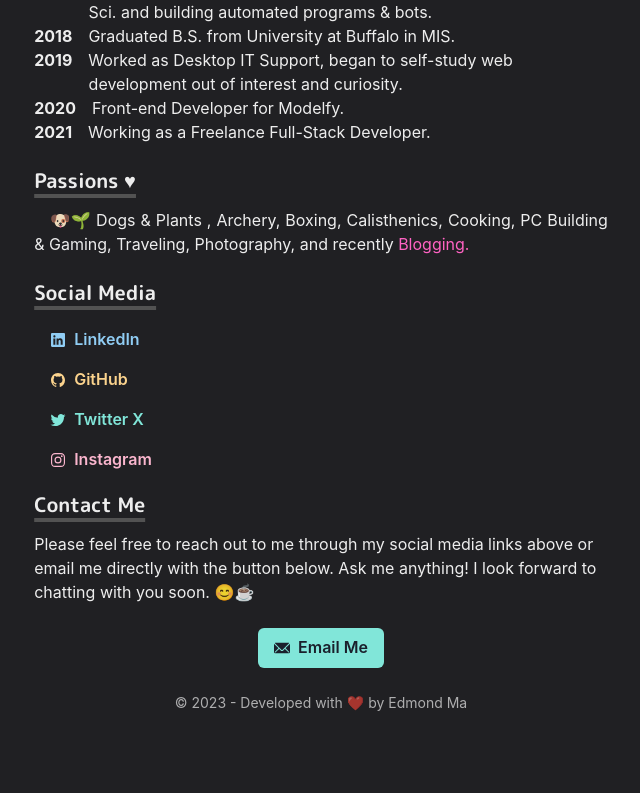
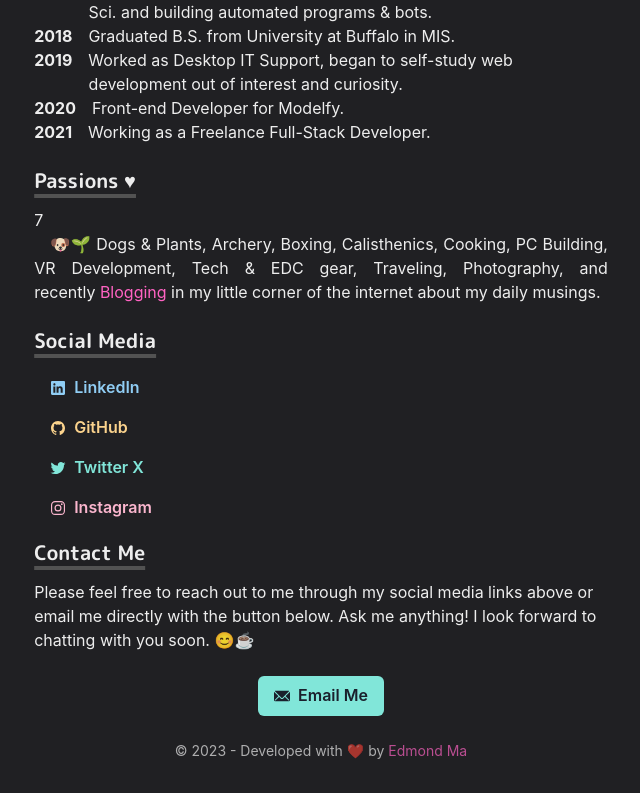
Before and after one commit to edjunma/edmondma.dev-v1, a Next.js app: page / in a window 1280 px wide. Shown: the part 712-1505 px from the top of the page, without its empty margins (319-959 px from the left). Before the commit the page ends 1457 px from the top, so only its background shows below. Built offline with nearby package versions, Linux system fonts and the light colour scheme.

Commit message:
10/2 update

```diff
--- a/components/footer.js
+++ b/components/footer.js
@@ -1,9 +1,11 @@
 import { Box } from '@chakra-ui/react'
+import { Link } from '@chakra-ui/react'
 
 const Footer = () => {
   return (
     <Box align="center" opacity={0.69} fontSize="sm">
-      &copy; {new Date().getFullYear()} - Developed with ❤️ by Edmond Ma
+      &copy; {new Date().getFullYear()} - Developed with ❤️ by
+      <Link href="https://github.com/edjunma" target="_blank"> Edmond Ma</Link>
     {/* <span className="magic">
     <span className="magic-star">
       <svg viewBox="0 0 512 512">
--- a/pages/index.js
+++ b/pages/index.js
@@ -127,11 +127,14 @@ const Page = () => {
         <Section delay={0.3}>
           <Heading as="h3" variant="section-title">
             Passions ♥
-          </Heading>
+          </Heading>7
+
           <Paragraph>
-            🐶🌱 Dogs & Plants , Archery, Boxing, Calisthenics, Cooking, PC Building & Gaming, Traveling, Photography, and recently <Link href="https://blog-v3-five.vercel.app/" target="_blank">
-              Blogging.
+            🐶🌱 Dogs & Plants, Archery, Boxing, Calisthenics, Cooking, PC Building, VR Development, Tech & EDC gear, Traveling, Photography, and recently&nbsp;
+            <Link href="https://blog-v3-five.vercel.app/" target="_blank">
+              Blogging
             </Link>
+            &nbsp;in my little corner of the internet about my daily musings.
           </Paragraph>
         </Section>
 
```
